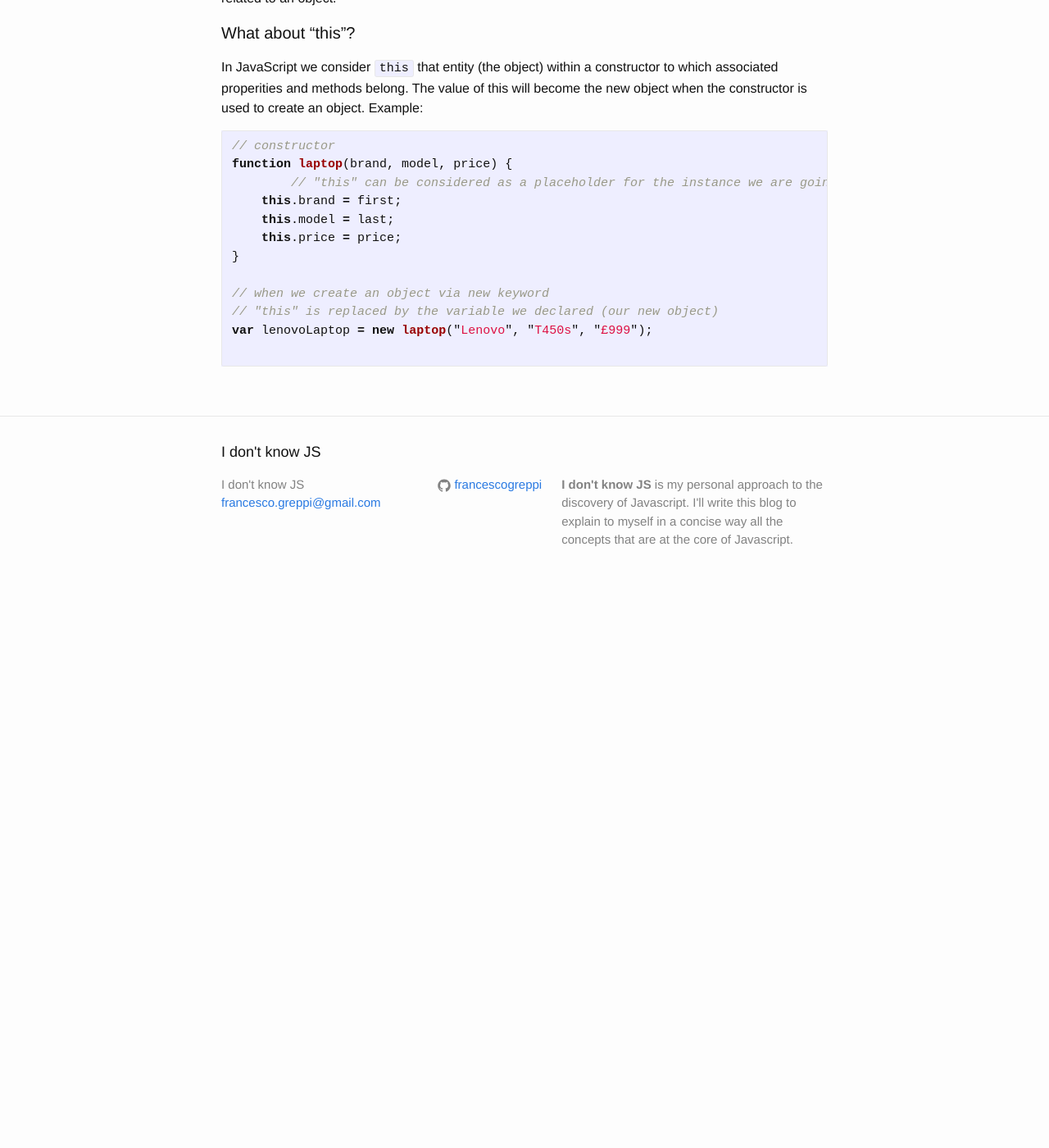
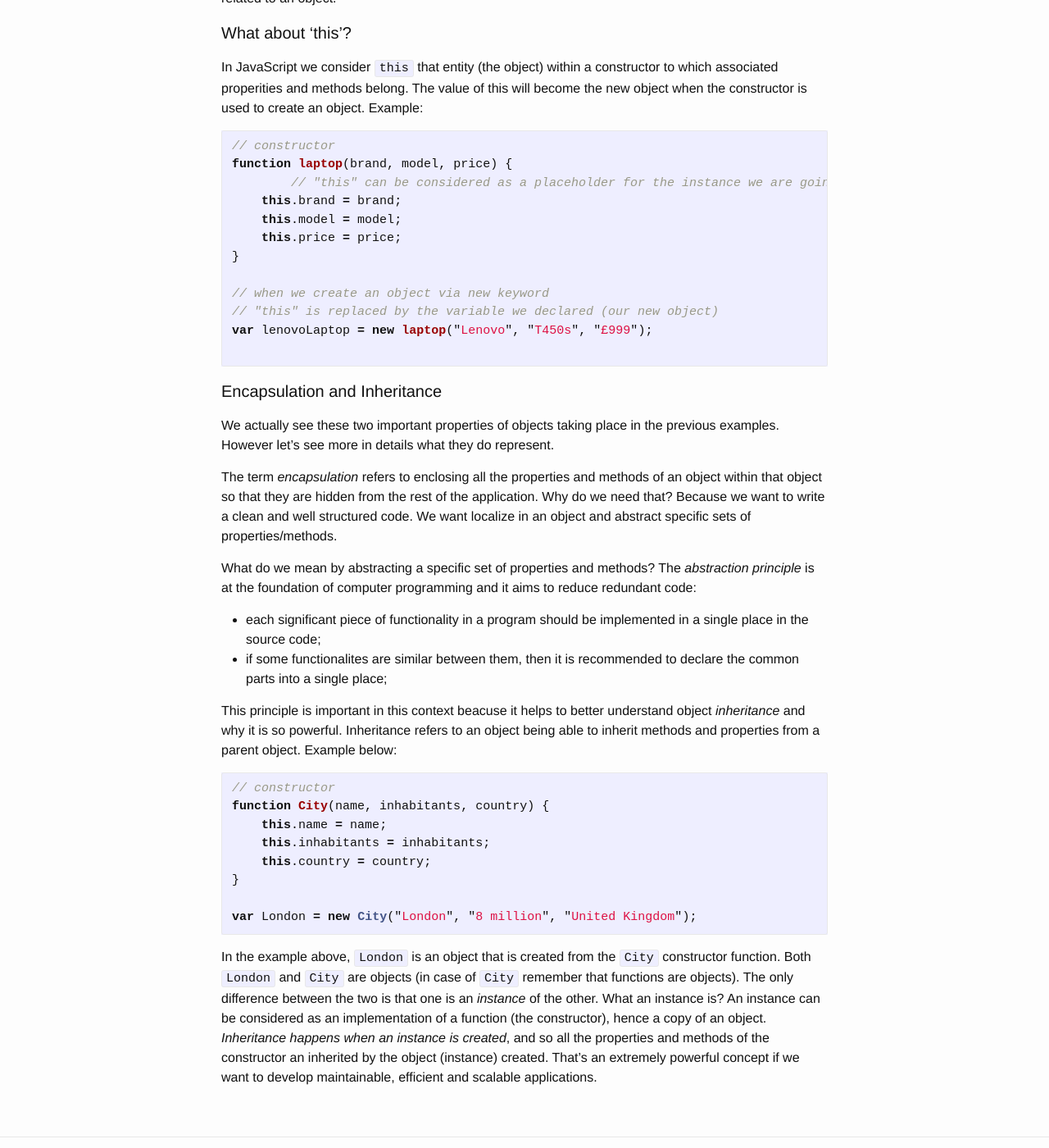
Before and after one commit to francescogreppi/francescogreppi.github.io, a Jekyll site: the page built from _posts/2016-05-04-oop.markdown, in a window 1280 px wide and 1400 px high, scrolled down 1672 px. Shown: the whole window at 82% size. Built offline with Jekyll 4.4.1, drawn with Linux system fonts in a browser that asks for light colours; before the commit the page ends 2402 px from its top, so only the background shows below that; some of the changed text lies outside the part shown.

Commit message:
encapsulation

````diff
--- a/_posts/2016-05-04-oop.markdown
+++ b/_posts/2016-05-04-oop.markdown
@@ -55,15 +55,15 @@ var mySis = new person("Hannah", "Doe", 22, 170);
 #### What is an object constructor ####
 Technically is a regular JavaScript function, and it comes with all the advantages of it (i.e. possibility of passing parameters and having nested functions). The only difference between a function and a constructor is that the latter is called via the `new` operator, which is the javascript keyword we use to create objects. Also, in an object constructor we use `this` to reference the properties and methods related to an object.
 
-#### What about "this"? ####
+#### What about 'this'? ####
 In JavaScript we consider `this` that entity (the object) within a constructor to which associated properities and methods belong. The value of this will become the new object when the constructor is used to create an object. Example:
 
 ```javascript
 // constructor
 function laptop(brand, model, price) {
 	// "this" can be considered as a placeholder for the instance we are going to create later
-    this.brand = first;
-    this.model = last;
+    this.brand = brand;
+    this.model = model;
     this.price = price;
 }
 
@@ -72,3 +72,29 @@ function laptop(brand, model, price) {
 var lenovoLaptop = new laptop("Lenovo", "T450s", "£999");
 
 ```
+
+#### Encapsulation and Inheritance ####
+We actually see these two important properties of objects taking place in the previous examples. However let's see more in details what they do represent.
+
+The term *encapsulation* refers to enclosing all the properties and methods of an object within that object so that they are hidden from the rest of the application. Why do we need that? Because we want to write a clean and well structured code. We want localize in an object and abstract specific sets of properties/methods.
+
+What do we mean by abstracting a specific set of properties and methods? The *abstraction principle* is at the foundation of computer programming and it aims to reduce redundant code:
+
+- each significant piece of functionality in a program should be implemented in a single place in the source code;
+- if some functionalites are similar between them, then it is recommended to declare the common parts into a single place;
+
+This principle is important in this context beacuse it helps to better understand object *inheritance* and why it is so powerful. Inheritance refers to an object being able to inherit methods and properties from a parent object. Example below:
+
+```javascript
+// constructor
+function City(name, inhabitants, country) {
+    this.name = name;
+    this.inhabitants = inhabitants;
+    this.country = country;
+}
+
+var London = new City("London", "8 million", "United Kingdom");
+```
+
+In the example above, `London` is an object that is created from the `City` constructor function. Both `London` and `City` are objects (in case of `City` remember that functions are objects). The only difference between the two is that one is an *instance* of the other. What an instance is? An instance can be considered as an implementation of a function (the constructor), hence a copy of an object.
+*Inheritance happens when an instance is created*, and so all the properties and methods of the constructor an inherited by the object (instance) created. That's an extremely powerful concept if we want to develop maintainable, efficient and scalable applications.
````
Also changed, not shown: other parts of _posts/2016-05-04-oop.markdown (+1 -1 lines).
